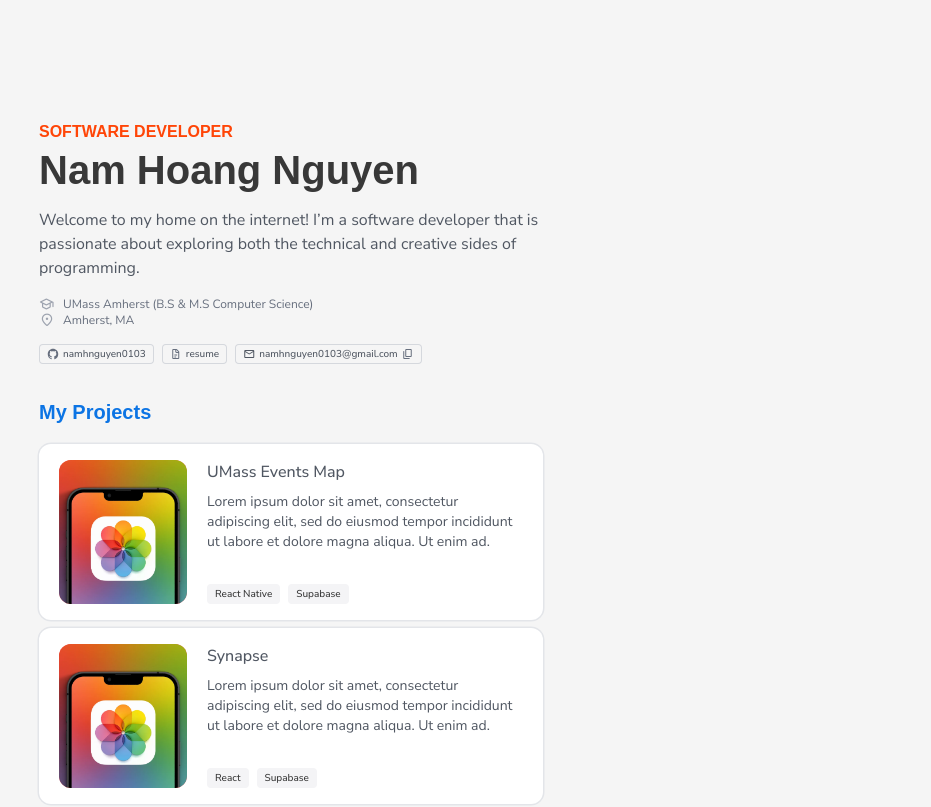
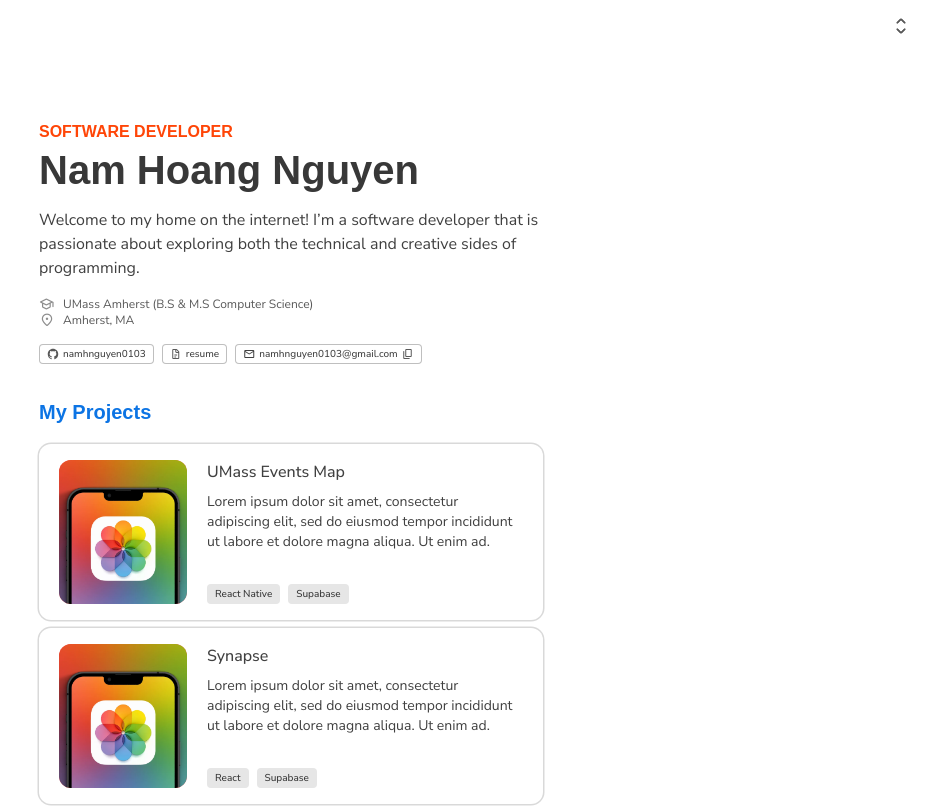
Before and after one commit to namhnguyen0103/nam-nguyen-portfolio, a Next.js app: page / in a window 1280 px wide. Shown: the top 807 px of the page, without its empty margins (349-1280 px from the left). Built offline with nearby package versions, Linux system fonts and the light colour scheme; a web font is replaced by a local one.

Commit message:
update: update global colors

```diff
--- a/app/globals.css
+++ b/app/globals.css
@@ -2,7 +2,7 @@
 @import "material-symbols";
 
 :root {
-  --background: #F5F5F5;
+  --background: #FFFFFF;
   --foreground: #383838;
 }
 
@@ -11,29 +11,30 @@
   --color-foreground: var(--foreground);
   --font-brand: var(--font-brand);
   --font-sans: var(--font-sans);
-  --color-gray-50: #FCFCFD;
-  --color-gray-100: #F4F4F6;
-  --color-gray-200: #E3E5E9;
-  --color-gray-300: #D5D8DD;
-  --color-gray-400: #B9BDC6;
-  --color-gray-500: #9DA3AF;
-  --color-gray-600: #818998;
-  --color-gray-700: #676F7E;
-  --color-gray-800: #505762;
-  --color-gray-900: #393E46;
-  --color-gray-950: #32363E;
+  --color-gray-20: #FDFDFD
+  --color-gray-50: #F5F5F5;
+  --color-gray-100: #E6E6E6;
+  --color-gray-200: #D9D9D9;
+  --color-gray-300: #BFBFBF;
+  --color-gray-400: #A6A6A6;
+  --color-gray-500: #8D8D8D;
+  --color-gray-600: #737373;
+  --color-gray-700: #595959;
+  --color-gray-800: #404040;
+  --color-gray-900: #383838;
+  --color-gray-950: #383838;
 
-  --color-blue-50: #F5FAFE;
-  --color-blue-100: #E6F1FC;
-  --color-blue-200: #C2DCF8;
-  --color-blue-300: #91C0F3;
-  --color-blue-400: #61A5ED;
+  --color-blue-50: #F4F9FF;
+  --color-blue-100: #E3F0FF;
+  --color-blue-200: #BDD8FD;
+  --color-blue-300: #BDD8FD;
+  --color-blue-400: #308AF8;
   --color-blue-500: #0C74E4;
   --color-blue-600: #026ADA;
   --color-blue-700: #004EBE;
-  --color-blue-800: #0034A4;
-  --color-blue-900: #001B8B;
-  --color-blue-950: #000171;
+  --color-blue-800: #001B8B;
+  --color-blue-900: #000058;
+  --color-blue-950: #000025;
 
   --color-orange-50: #FFF8F5;
   --color-orange-100: #FFE3DA;
--- a/app/ui/home/accordion-card.tsx
+++ b/app/ui/home/accordion-card.tsx
@@ -17,9 +17,7 @@
 
     return (
         <button className='w-full group cursor-pointer active:scale-99' onClick={userClick}>
-            <div className={clsx('relative bg-white px-[20px] py-[16px] ring-[1.5px] rounded-xl ring-inset',
-                expanded ? "ring-blue-300" : "ring-gray-200"
-            )}>
+            <div className='py-[16px] px-[16px] rounded-xl ring-[2px] ring-gray-50 ring-inset'>
                 <div>{header}</div>
                 <div className={expanded ? "block" : "hidden"}>{content}</div>
                 <span className="absolute material-symbols-rounded text-gray-700 leading-[16px] top-[16px] right-[20px]" style={{ fontSize: '20px', fontVariationSettings: "'opsz' 20" }}>{expanded ? "collapse_all" : "expand_all"}</span>
--- a/package.json
+++ b/package.json
@@ -10,7 +10,7 @@
   },
   "dependencies": {
     "clsx": "^2.1.1",
-    "material-symbols": "^0.44.2",
+    "material-symbols": "^0.47.2",
     "next": "16.2.3",
     "react": "19.2.4",
     "react-dom": "19.2.4",
```
Also changed, not shown: 1 other file (tests, documents, lock files or other folders).
